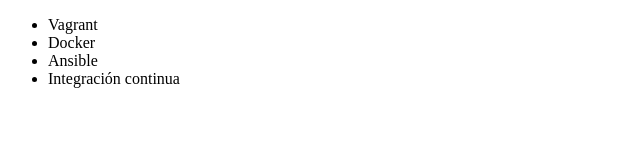
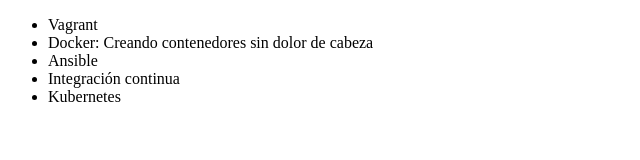
Before and after one commit to LeoBinaryStar/LeoBinaryStar-Git-y-GitHub-controle-y-comparta-su-codigo, a plain HTML site: page index.html in a window 1280 px wide. Shown: the whole page, without its empty margins (0-640 px from the left). Drawn offline with Linux system fonts and the light colour scheme.

Commit message:
Actualizando Docker de la lista

```diff
--- a/index.html
+++ b/index.html
@@ -9,9 +9,10 @@
 <body>
 	<ul>
 		<li> Vagrant </li>
-		<li> Docker </li>
+		<li> Docker: Creando contenedores sin dolor de cabeza </li>
 		<li> Ansible </li>
 		<li> Integración continua </li>
+		<li> Kubernetes </li>
 	</ul>
 </body>
 
```
